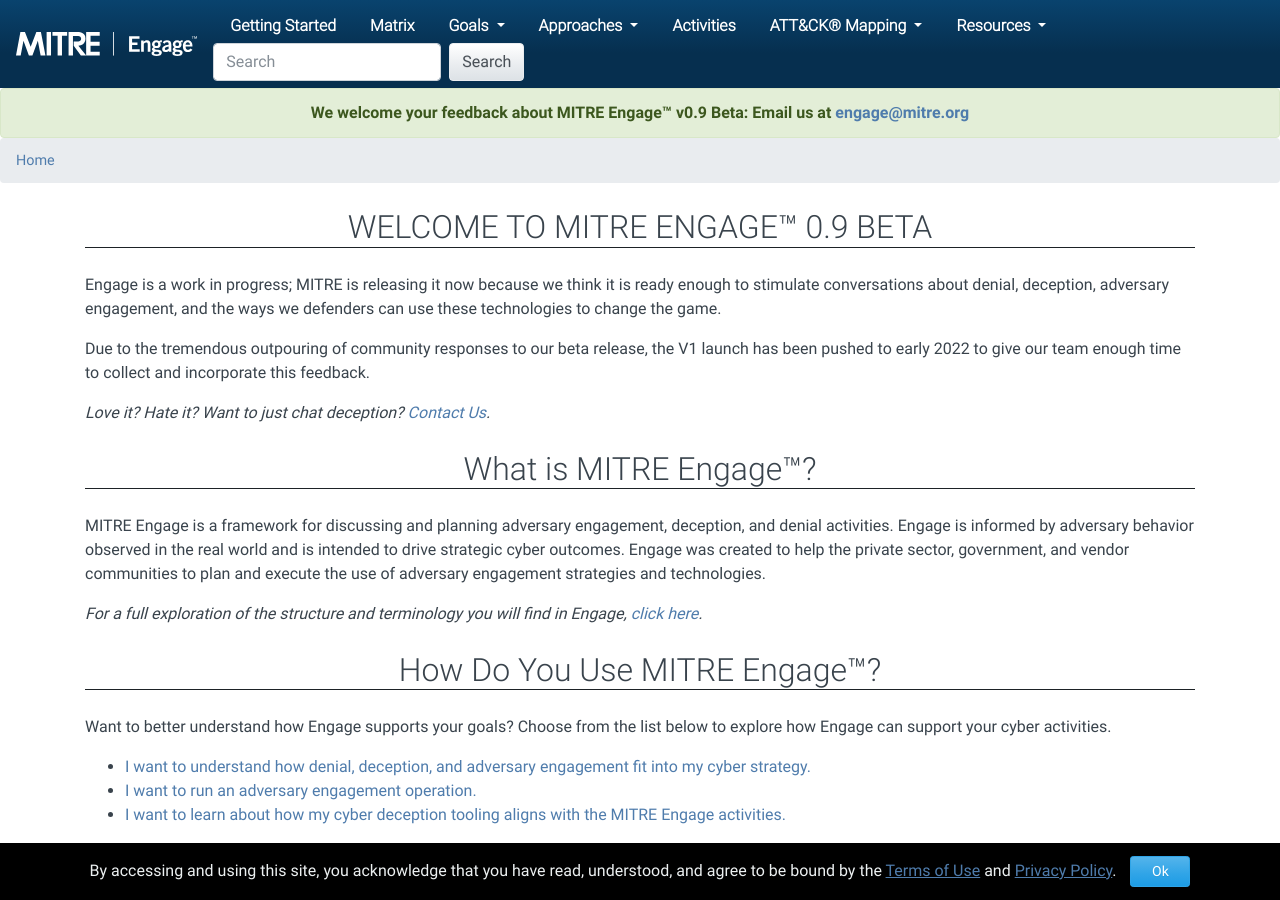
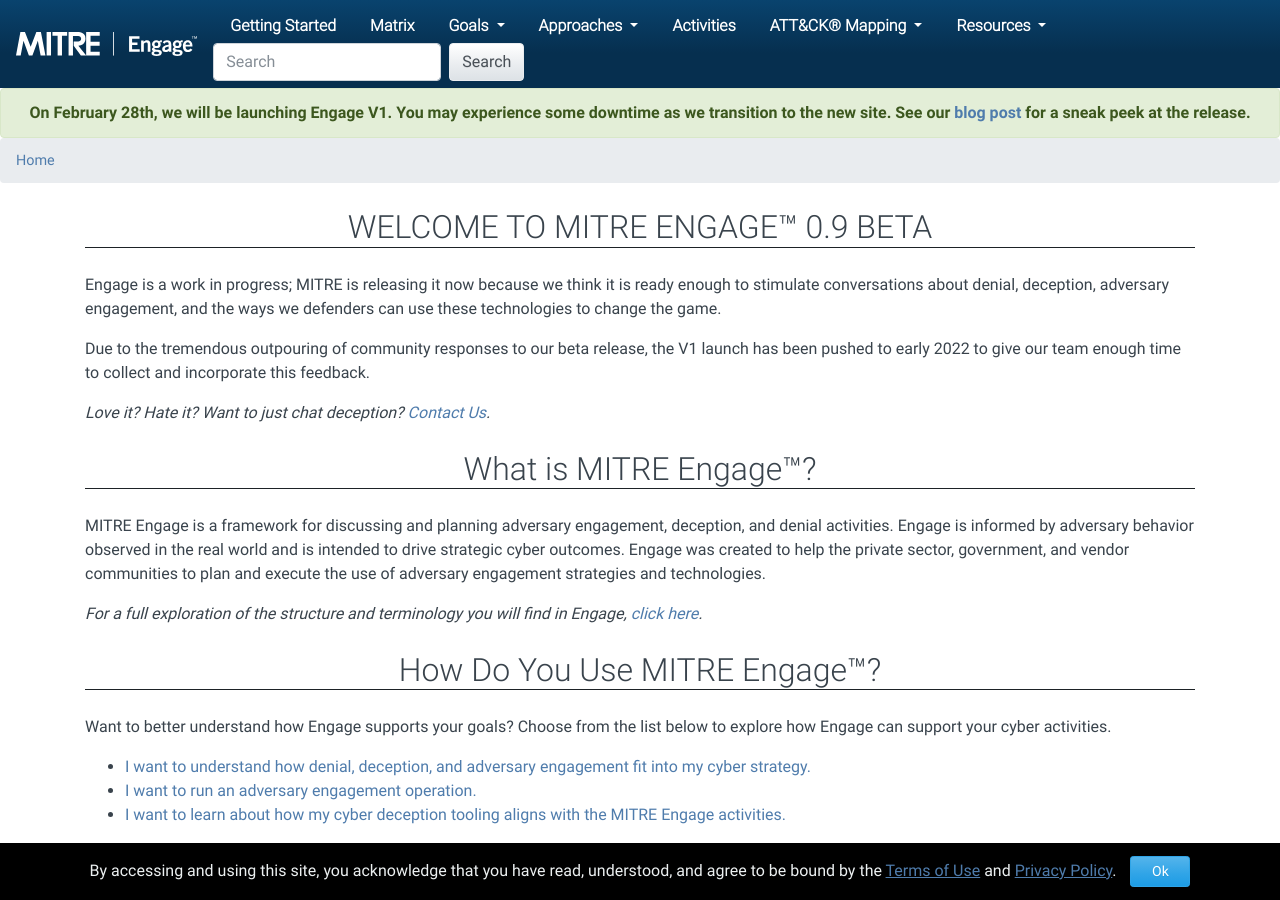
Before and after one commit to mitre/engage, a Jekyll site: the page built from index.md, in a window 1280 px wide and 900 px high. Built offline with Jekyll 4.4.1, drawn with Linux system fonts in a browser that asks for light colours; comment, search, counter and statistics services are not loaded.

Commit message:
Update banner for v1 release (#22)

```diff
--- a/_config.yml
+++ b/_config.yml
@@ -34,7 +34,7 @@ search_index: "/index.json"
 # banner: "Banner text"
 # banner_type: "banner-color"
 
-banner: "We welcome your feedback about MITRE Engage&trade; v0.9 Beta: Email us at <a href=mailto:engage@mitre.org>engage@mitre.org</a>"
+banner: "On February 28th, we will be launching Engage V1. You may experience some downtime as we transition to the new site. See our <a href=\"https://medium.com/mitre-engage/a-sneak-peak-at-mitre-engage-v1-692520b77d83\">blog post</a> for a sneak peek at the release."
 banner_type: "alert-success"
 
 # Build settings
```
